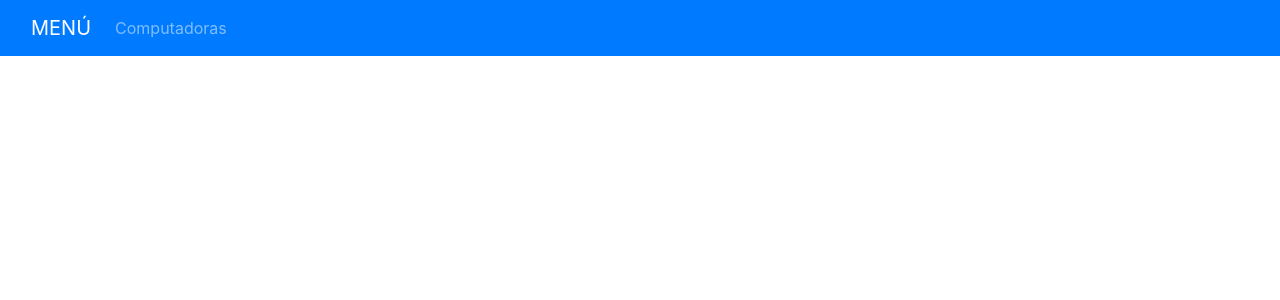
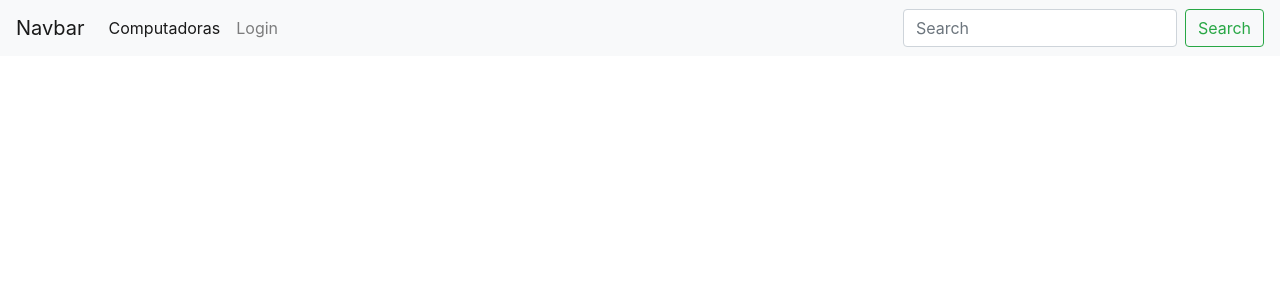
Before and after one commit to alepiedrasanta/proyectofinal, a Django app: page / in a window 1280 px wide. Shown: the top 300 px of the page. Run offline with Django 3.2, Linux system fonts and the light colour scheme; a user stored in the database is signed in; some libraries are stand-ins or nearby versions.

```diff
--- a/computadoras/apps.py
+++ b/computadoras/apps.py
@@ -1,5 +1,4 @@
 from django.apps import AppConfig
-
 
 class ComputadorasConfig(AppConfig):
     default_auto_field = 'django.db.models.BigAutoField'
--- a/computadoras/templates/computadoras/menu.html
+++ b/computadoras/templates/computadoras/menu.html
@@ -1,4 +1,4 @@
-!doctype html>
+<!doctype html>
 <html lang="es">
   <head>
     <!-- Required meta tags -->
@@ -9,18 +9,26 @@
     <title>Menu</title>
   </head>
   <body>
-    <nav class="navbar fixed-top navbar-expand-lg navbar-dark bg-primary">
-        <div class="container-fluid">
-          <a class="navbar-brand" href="#">MENÚ</a>
-         <button class="navbar-toggler" type="button" data-bs-toggle="collapse" data-bs-target="#main_nav">
-             <span class="navbar-toggler-icon"></span>
-          </button>
-         <div class="collapse navbar-collapse" id="main_nav">
-           <ul class="navbar-nav ms-auto">
-           <li class="nav-item"><a class="nav-link" href="compus/listar">Computadoras</a></li>
-          </ul>
-         </div> <!-- navbar-collapse.// -->
-        </div> <!-- container-fluid.// -->
-       </nav>
+    <nav class="navbar navbar-expand-lg navbar-light bg-light">
+      <a class="navbar-brand" href="#">Navbar</a>
+      <button class="navbar-toggler" type="button" data-toggle="collapse" data-target="#navbarSupportedContent" aria-controls="navbarSupportedContent" aria-expanded="false" aria-label="Toggle navigation">
+        <span class="navbar-toggler-icon"></span>
+      </button>
+
+      <div class="collapse navbar-collapse" id="navbarSupportedContent">
+        <ul class="navbar-nav mr-auto">
+          <li class="nav-item active">
+            <a class="nav-link" href="compus/listar">Computadoras<span class="sr-only">(current)</span></a>
+          </li>
+          <li class="nav-item">
+            <a class="nav-link" href="accounts/login">Login</a>
+          </li>
+        </ul>
+        <form class="form-inline my-2 my-lg-0">
+          <input class="form-control mr-sm-2" type="search" placeholder="Search" aria-label="Search">
+          <button class="btn btn-outline-success my-2 my-sm-0" type="submit">Search</button>
+        </form>
+      </div>
+    </nav>
   </body>
 </html>
--- a/computadoras/templates/registration/login.html
+++ b/computadoras/templates/registration/login.html
@@ -1,8 +1,7 @@
 {% extends "computadoras/base.html" %}
-
 {% block content %}
     {% if form.errors %}
-        <p>Error en credenciales</p>
+        <p>Credenciales invalidas</p>
     {% endif %}
 
     <form method="post" action="{% url 'login' %}">
--- a/proyectofinal/urls.py
+++ b/proyectofinal/urls.py
@@ -19,6 +19,6 @@ from django.contrib.auth import views
 
 urlpatterns = [
     path('admin/', admin.site.urls),
-    path('accounts/login/', views.LoginView.as_view(template_name='computadoras/registration/login.html'), name='login'),
+    path('accounts/login/', views.LoginView.as_view(), name='login'),
     path('', include('computadoras.urls'))
 ]
```
Also changed, not shown: proyectofinal/settings.py (+6 -4 lines), db.sqlite3.
